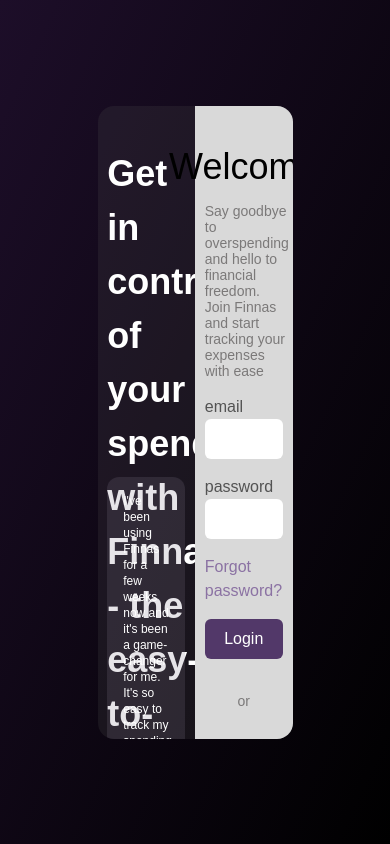
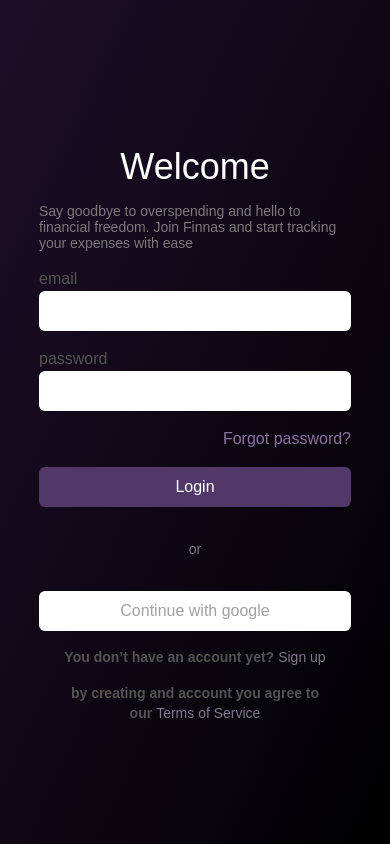
Before and after one commit to Magendev-by-Angel/Finnans, a Next.js app: page /login in a window 390 px wide. Built offline with nearby package versions, Linux system fonts and the light colour scheme.

Commit message:
Added style for login and register pages, made login page responsive

```diff
--- a/app/globals.css
+++ b/app/globals.css
@@ -5,3 +5,66 @@
 * {
 	font-family: 'Montserrat', sans-serif;
 }
+
+.redirect-link {
+	@apply ml-1 font-medium text-[#82778D] relative after:content-[''] after:w-0 after:h-px after:bg-[#82778D] after:absolute after:left-0 after:bottom-0 hover:after:w-full;
+}
+.form-submit-button {
+	@apply bg-[#523869] text-white w-full rounded-md p-2 hover:bg-[#49315e];
+}
+.form-terms-of-service {
+	@apply flex text-[#535353] font-semibold text-sm justify-center mt-4 flex-auto items-end w-full;
+}
+.form-signin-login-box {
+	@apply flex text-[#535353] font-semibold text-sm w-full justify-center mt-4;
+}
+.form-log-reg-h1 {
+	@apply xl:text-black text-white w-full flex justify-center text-4xl;
+}
+.form-log-reg-message {
+	@apply text-[#7B7979] text-[14px] w-full flex leading-4 mt-4;
+}
+.form-log-reg {
+	@apply w-full xl:w-1/2 h-full xl:bg-[#D9D9D9] flex justify-center items-center;
+}
+.main-log-reg {
+	@apply md:w-1/2 h-3/4 flex md:bg-[#51515133] bg-[#51515100] rounded-2xl overflow-hidden max-w-[864px];
+}
+
+/* scrollbar style */
+/* Firefox */
+* {
+	scrollbar-width: thin;
+	scrollbar-color: #8f54a0 #ffffff00;
+}
+
+/* Chrome, Edge and Safari */
+*::-webkit-scrollbar {
+	width: 7px;
+	width: 7px;
+}
+*::-webkit-scrollbar-track {
+	border-radius: 7px;
+	background-color: #ffffff00;
+}
+
+*::-webkit-scrollbar-track:hover {
+	background-color: #ffffff22;
+}
+
+*::-webkit-scrollbar-track:active {
+	background-color: #c2c2c222;
+}
+
+*::-webkit-scrollbar-thumb {
+	border-radius: 5px;
+	background-color: #8f54a0;
+}
+
+*::-webkit-scrollbar-thumb:hover {
+	background-color: #774685;
+}
+
+*::-webkit-scrollbar-thumb:active {
+	background-color: #774685;
+}
--- a/app/login/page.tsx
+++ b/app/login/page.tsx
@@ -1,55 +1,82 @@
 'use client'
 import React, { useState } from 'react'
+import Aside from '../../components/aside'
 // import { useRouter, usePathname } from 'next/navigation'
 
+type InputProps = {
+	label: string
+	type: string
+	value: string
+	setValue: React.Dispatch<React.SetStateAction<string>>
+}
+const Input = ({ label, type, value, setValue }: InputProps) => {
+	return (
+		<>
+			<label htmlFor={label} className="text-[#535353] mt-4">
+				{label}
+			</label>
+			<input
+				type={type}
+				className="w-full rounded-md p-2 text-black"
+				value={value}
+				onChange={e => {
+					e.preventDefault()
+					setValue(e.target.value)
+				}}
+				id={label}
+				name={label}
+				aria-label={label}
+			/>
+		</>
+	)
+}
 const Form = () => {
-	const inputStyle = 'w-full rounded-md p-2 text-black'
-	const Input = ({ label, type }) => {
-		return (
-			<>
-				<div className="text-[#535353] mt-4">{label}</div>
-				<input type={type} className={inputStyle} />
-			</>
-		)
-	}
+	const [[password, setPassword], [email, setEmail]] = [
+		useState<string>(''),
+		useState<string>('')
+	]
+	// (property) InputHTMLAttributes<HTMLInputElement>.value?: string | number | readonly string[]
 
 	return (
-		<form
-			action=""
-			className="w-1/2 h-full bg-[#D9D9D9] flex justify-center items-center"
-		>
+		<form action="" className="form-log-reg">
 			<div className="h-[87%] w-4/5 flex flex-col ">
-				<h1 className="text-black w-full flex justify-center text-4xl">
-					Welcome
-				</h1>
-				<div className="text-[#7B7979] text-[14px] w-full flex leading-4 mt-4">
+				<h1 className="form-log-reg-h1">Welcome</h1>
+				<div className="form-log-reg-message">
 					Say goodbye to overspending and hello to financial freedom.
 					Join Finnas and start tracking your expenses with ease
 				</div>
-				<Input type="email" label="email" />
-				<Input type="password" label="password" />
+				<Input
+					type="email"
+					label="email"
+					setValue={setEmail}
+					value={email}
+				/>
+				<Input
+					type="password"
+					label="password"
+					setValue={setPassword}
+					value={password}
+				/>
 				<a href="/#" className="text-[#8B72A3] flex justify-end my-4">
 					Forgot password?
 				</a>
-				<button className="bg-[#523869] text-white w-full rounded-md p-2 hover:bg-[#49315e]">
-					Login
-				</button>
+				<button className="form-submit-button">Login</button>
 				<span className="w-full flex justify-center my-8 text-[#7B7979] text-sm">
 					or
 				</span>
 				<button className="bg-white text-[#A1A1A1] w-full rounded-md p-2 hover:bg-[#f5f5f5]">
 					Continue with google
 				</button>
-				<div className="flex text-[#535353] font-semibold text-sm w-full justify-center mt-4">
+				<div className="form-signin-login-box">
 					You don’t have an account yet?
-					<a href="#" className="ml-1 font-medium text-[#82778D]">
+					<a href="/register" className="redirect-link">
 						Sign up
 					</a>
 				</div>
-				<div className="flex text-[#535353] font-semibold text-sm justify-center mt-4 flex-auto items-end w-full">
+				<div className="form-terms-of-service">
 					<div className="w-4/5 text-center">
 						by creating and account you agree to our
-						<a href="#" className="ml-1 font-medium text-[#82778D]">
+						<a href="#" className="redirect-link">
 							Terms of Service
 						</a>
 					</div>
@@ -62,41 +89,8 @@
 const Page = () => {
 	return (
 		<section className="w-screen h-screen flex justify-center items-center">
-			<main className="w-1/2 h-3/4 flex bg-[#51515133] rounded-2xl overflow-hidden max-w-[864px]">
-				<aside className="w-1/2 h-full flex items-center justify-center">
-					<div className="h-[87%] w-4/5">
-						<div className="h-3/5 text-[36px] font-semibold">
-							Get in control of your spending with Finnas - the
-							easy-to-use spending tracker that helps you stay on
-							top of your finances.
-						</div>
-						<div className="h-2/5 flex flex-wrap items-end">
-							<div className="w-full bg-[#82778D33] p-4 rounded-xl">
-								<div className="text-xs text-[11px] font-thin">
-									I've been using Finnas for a few weeks now
-									and it's been a game-changer for me. It's so
-									easy to track my spending and see where my
-									money is going each week, month, and year.
-								</div>
-								<div className="flex mt-4">
-									<div>Icon</div>
-									<div className="ml-2">
-										<div className="text-sm font-bold">
-											John Smith
-										</div>
-										<div className="text-xs">
-											Accountant
-										</div>
-									</div>
-								</div>
-							</div>
-							<div className="flex justify-center items-end w-full">
-								<div className="h-[10px] mx-1 w-[10px] rounded-full bg-[#D9D9D9]"></div>
-								<div className="h-[10px] mx-1 w-[10px] rounded-full bg-[#D9D9D999]"></div>
-							</div>
-						</div>
-					</div>
-				</aside>
+			<main className="main-log-reg">
+				<Aside />
 				<Form />
 			</main>
 		</section>
```
